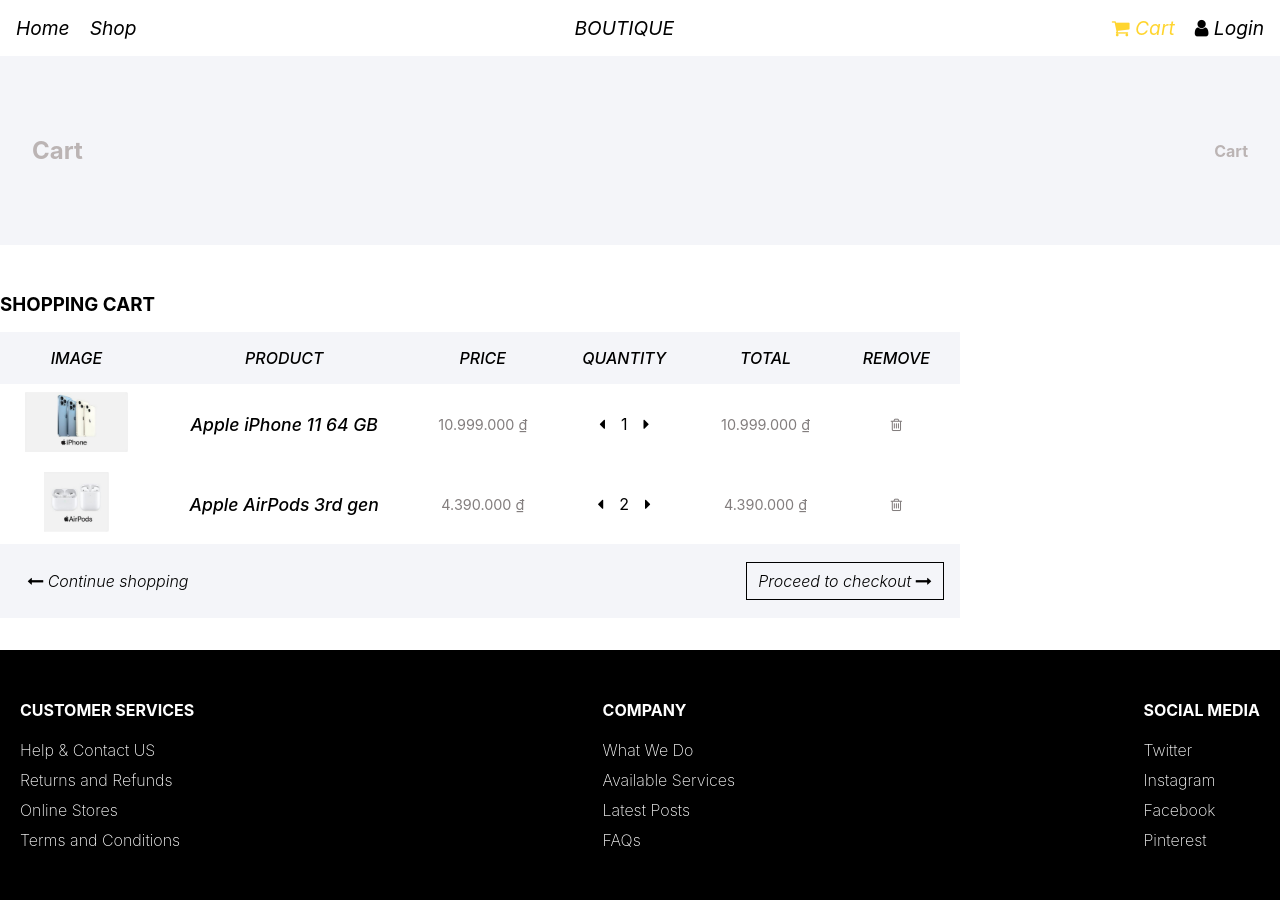
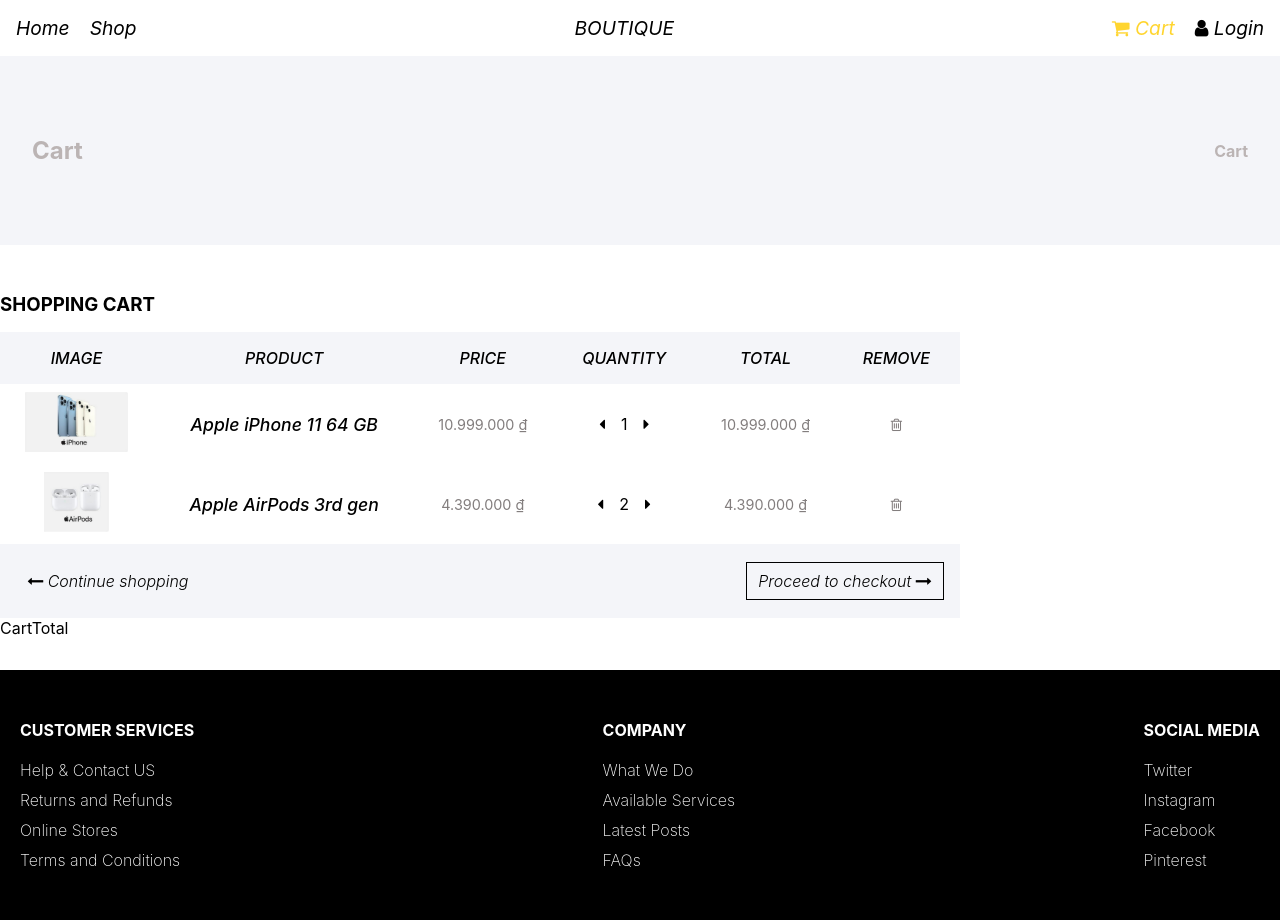
Before and after one commit to hieuphan07/React-Apple-store, a React (Create React App) app: page /cart in a window 1280 px wide. Built offline with nearby package versions, Linux system fonts and the light colour scheme.

Commit message:
Add CartTotal component

```diff
--- /dev/null
+++ b/src/components/Cart/CartTotal.js
@@ -0,0 +1,11 @@
+import React from 'react'
+
+import classes from './CartTotal.module.css'
+
+const CartTotal = () => {
+  return (
+    <div>CartTotal</div>
+  )
+}
+
+export default CartTotal
--- a/src/components/Cart/ShoppingCart.js
+++ b/src/components/Cart/ShoppingCart.js
@@ -6,6 +6,7 @@
 import Thead from './ItemTable/Thead';
 import Tfoot from './ItemTable/Tfoot';
 import Item from './Item';
+import CartTotal from './CartTotal';
 
 import classes from './ShoppingCart.module.css';
 
@@ -52,6 +53,7 @@
           <Tfoot />
         </tfoot>
       </table>
+      <CartTotal />
     </div>
   )
 }
```
Also changed, not shown: src/components/Cart/CartTotal.module.css (added).
